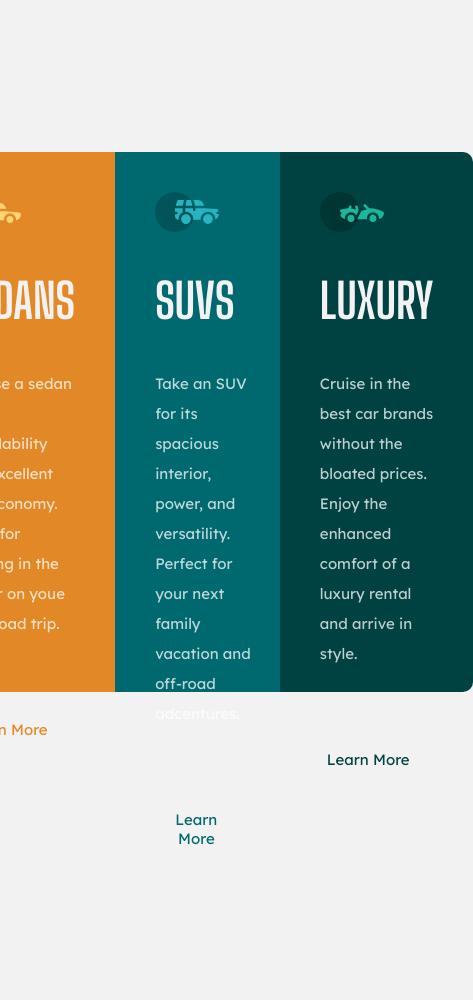
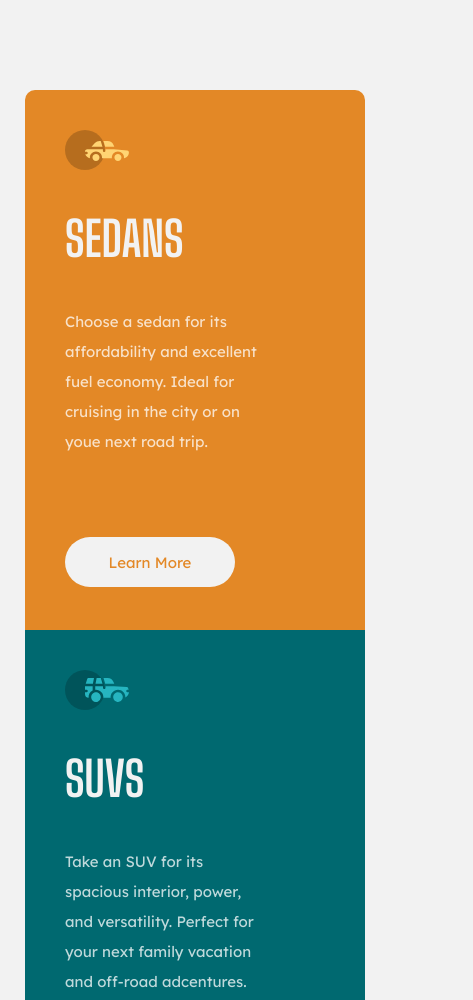
Before and after one commit to JakubJoz/3-column-preview-card-component, a plain HTML site: page index.html in a window 390 px wide. Shown: the top 1000 px of the page, 473 px wide, since content can reach past the window. Before the commit the page ends 849 px from the top, so only its background shows below. Drawn offline with Linux system fonts and the light colour scheme.

Commit message:
Add mobile.

```diff
--- a/style.css
+++ b/style.css
@@ -106,3 +106,19 @@ a{
 .text-3{
     color: hsl(179, 100%, 13%);
 }
+
+@media all and (max-width:1050px) {
+    .container{
+        flex-direction: column;
+        width: 100%;
+        height: 1800px;
+    }
+
+    .box1{
+        border-radius: 10px 10px 0px 0px;
+    }
+
+    .box3{
+        border-radius: 0px 0px 10px 10px;
+    }
+}
```
